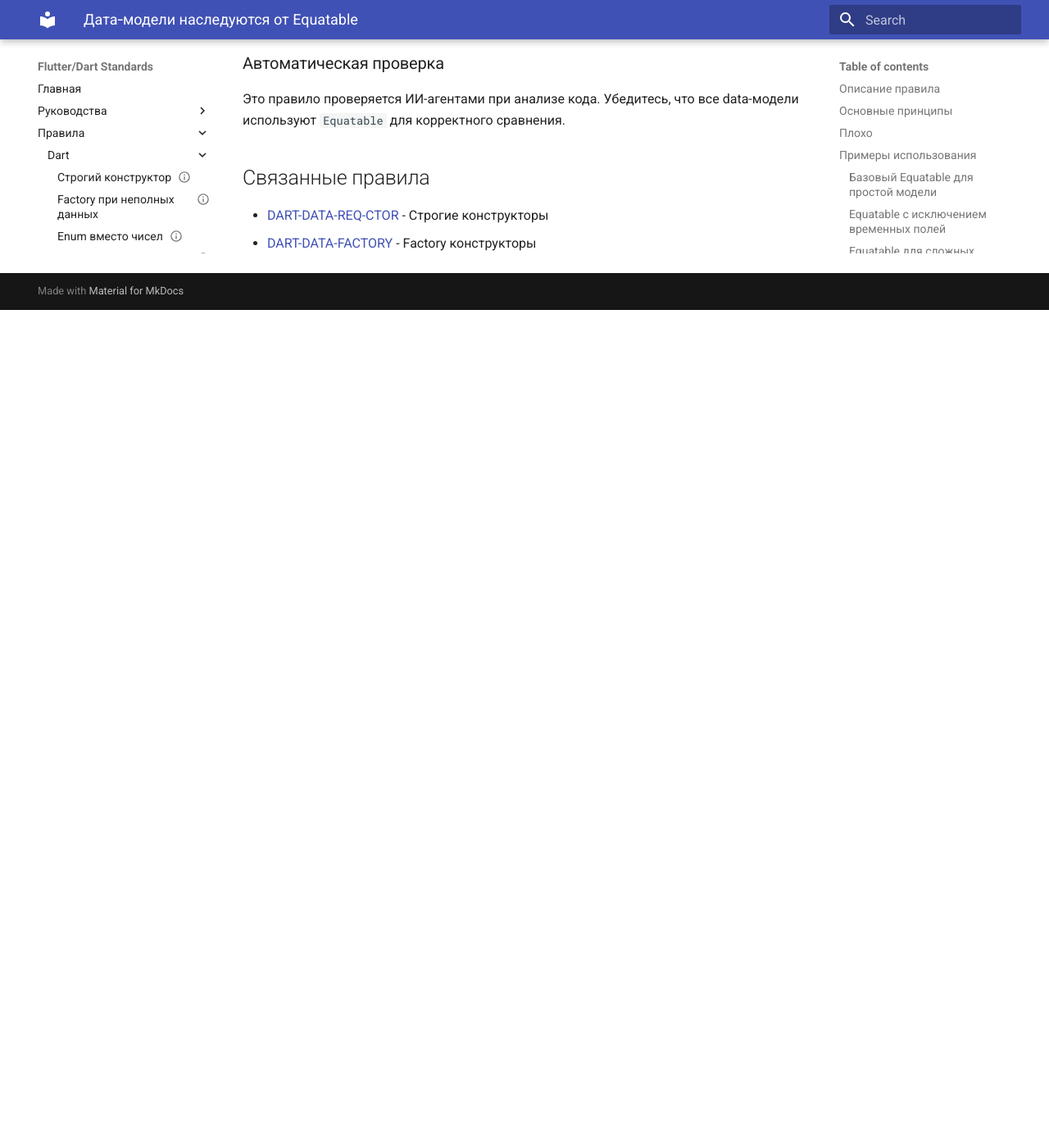
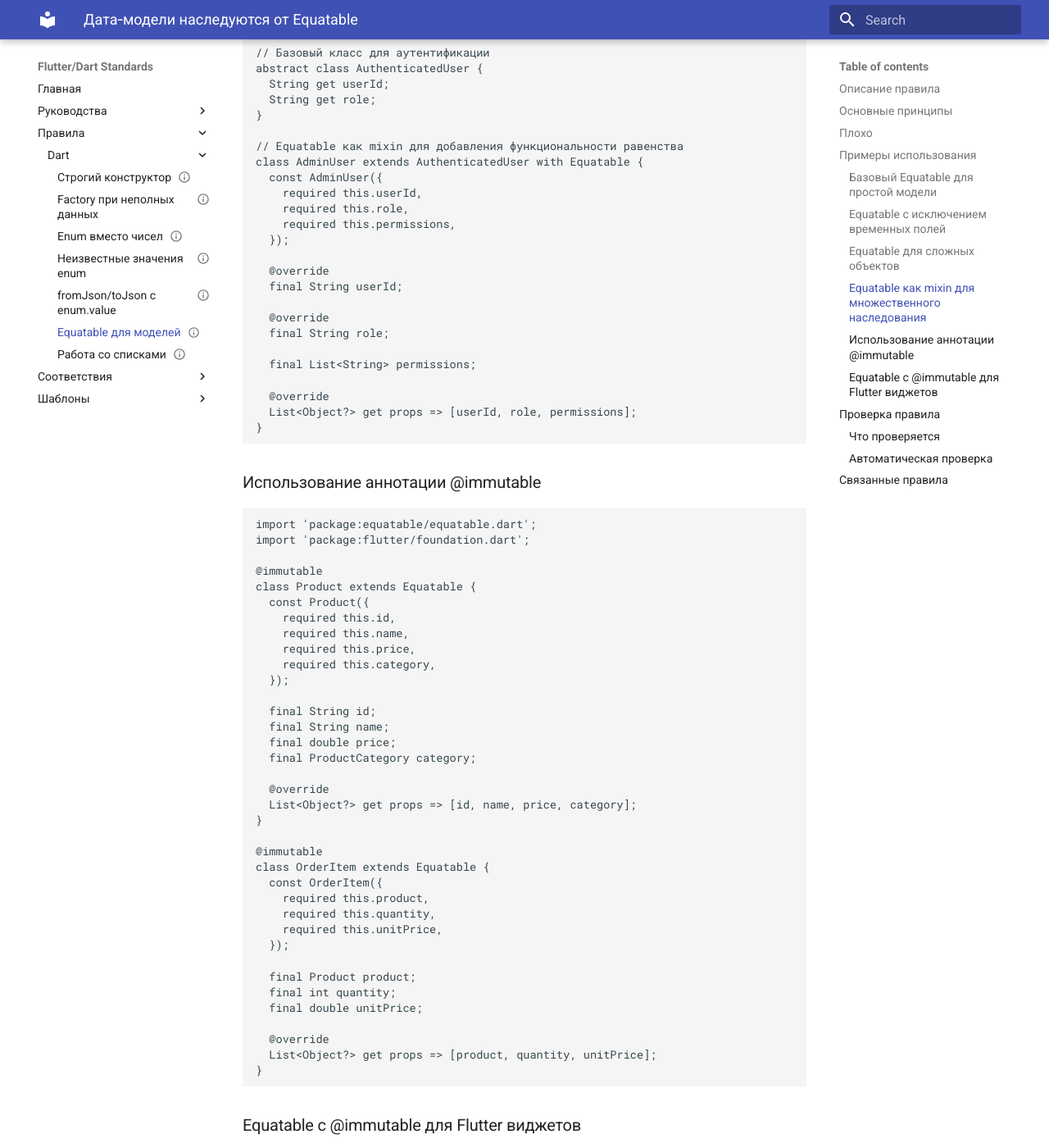
Before and after one commit to bytewind-io/flutter-dev-guide, an MkDocs documentation site: the page built from docs/rules/dart/DART-DATA-EQUATABLE.md, in a window 1280 px wide and 1400 px high, scrolled down 3736 px. Shown: the whole window at 82% size. Built offline with MkDocs 1.6.1 and Material for MkDocs 9.7.7, drawn with Linux system fonts in a browser that asks for light colours; before the commit the page ends 4114 px from its top, so only the background shows below that; some of the changed text lies outside the part shown.

Commit message:
feat:update Equatable part

````diff
--- a/docs/rules/dart/DART-DATA-EQUATABLE.md
+++ b/docs/rules/dart/DART-DATA-EQUATABLE.md
@@ -19,12 +19,17 @@ ai_hint: >
 
 Data-модели должны наследоваться от `Equatable` и переопределять равенство по полям. Это обеспечивает корректную работу в коллекциях, кешах, тестах и предотвращает ошибки сравнения объектов.
 
+Для классов с множественным наследованием рекомендуется использовать `Equatable` как mixin. Также следует добавлять аннотацию `@immutable` для обозначения неизменяемости модели, что улучшает производительность и предотвращает ошибки.
+
 ## Основные принципы
 
 1. **Data-модели наследуются от `Equatable`**
+    **Используем `Equatable` как mixin** для классов с множественным наследованием
+    **Добавляем аннотацию `@immutable`** для обозначения неизменяемости
 2. **Переопределяем `props`** со всеми значимыми полями
 3. **Исключаем поля**, которые не влияют на равенство (например, временные метки)
 4. **Обеспечиваем value equality** вместо reference equality
+
 
 ## Плохо
 
@@ -91,6 +96,8 @@ class User extends Equatable {
 - Корректная работа в `Set`, `Map`, `List`
 - Правильное сравнение в тестах
 - Исключение временных полей из сравнения
+- Возможность использования `Equatable` как mixin для множественного наследования
+- Аннотация `@immutable` гарантирует неизменяемость и улучшает производительность
 
 ## Примеры использования
 
@@ -188,15 +195,145 @@ class User extends Equatable {
 }
 ```
 
+### Equatable как mixin для множественного наследования
+
+```dart
+import 'package:equatable/equatable.dart';
+
+// Базовый класс для аутентификации
+abstract class AuthenticatedUser {
+  String get userId;
+  String get role;
+}
+
+// Equatable как mixin для добавления функциональности равенства
+class AdminUser extends AuthenticatedUser with Equatable {
+  const AdminUser({
+    required this.userId,
+    required this.role,
+    required this.permissions,
+  });
+
+  @override
+  final String userId;
+
+  @override
+  final String role;
+
+  final List<String> permissions;
+
+  @override
+  List<Object?> get props => [userId, role, permissions];
+}
+```
+
+### Использование аннотации @immutable
+
+```dart
+import 'package:equatable/equatable.dart';
+import 'package:flutter/foundation.dart';
+
+@immutable
+class Product extends Equatable {
+  const Product({
+    required this.id,
+    required this.name,
+    required this.price,
+    required this.category,
+  });
+
+  final String id;
+  final String name;
+  final double price;
+  final ProductCategory category;
+
+  @override
+  List<Object?> get props => [id, name, price, category];
+}
+
+@immutable
+class OrderItem extends Equatable {
+  const OrderItem({
+    required this.product,
+    required this.quantity,
+    required this.unitPrice,
+  });
+
+  final Product product;
+  final int quantity;
+  final double unitPrice;
+
+  @override
+  List<Object?> get props => [product, quantity, unitPrice];
+}
+```
+
+### Equatable с @immutable для Flutter виджетов
+
+```dart
+import 'package:equatable/equatable.dart';
+import 'package:flutter/foundation.dart';
+import 'package:flutter/material.dart';
+
+@immutable
+class UserProfile extends Equatable {
+  const UserProfile({
+    required this.id,
+    required this.name,
+    required this.avatar,
+    required this.isOnline,
+  });
+
+  final String id;
+  final String name;
+  final String? avatar;
+  final bool isOnline;
+
+  @override
+  List<Object?> get props => [id, name, avatar, isOnline];
+}
+
+// Вижет, использующий Equatable модель
+class UserProfileWidget extends StatelessWidget {
+  const UserProfileWidget({
+    super.key,
+    required this.profile,
+  });
+
+  final UserProfile profile;
+
+  @override
+  Widget build(BuildContext context) {
+    return ListTile(
+      leading: CircleAvatar(
+        backgroundImage: profile.avatar != null
+            ? NetworkImage(profile.avatar!)
+            : null,
+        child: profile.avatar == null
+            ? Text(profile.name[0])
+            : null,
+      ),
+      title: Text(profile.name),
+      trailing: Icon(
+        Icons.circle,
+        color: profile.isOnline ? Colors.green : Colors.grey,
+        size: 12,
+      ),
+    );
+  }
+}
+
 ## Проверка правила
 
 ### Что проверяется
 
-- [ ] Data-модели наследуются от `Equatable`
+- [ ] Data-модели наследуются от `Equatable` или используют его как mixin
 - [ ] Переопределен метод `props` со всеми значимыми полями
 - [ ] Исключены поля, не влияющие на равенство (временные метки, счетчики)
 - [ ] Корректно работает сравнение объектов
 - [ ] Правильно работает в коллекциях (`Set`, `Map`, `List`)
+- [ ] Добавлена аннотация `@immutable` для обозначения неизменяемости
+- [ ] При множественном наследовании используется `Equatable` как mixin
 
 ### Автоматическая проверка
 
````
